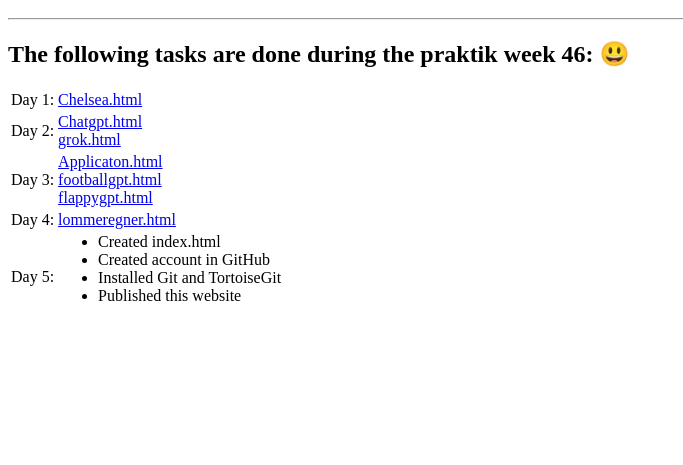
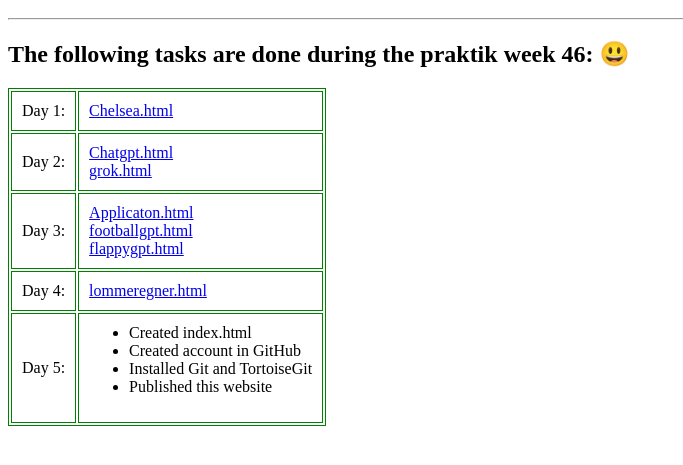
Before and after one commit to reyanshbhatta-bit/PraktikUger46, a plain HTML site: page index.html in a window 1280 px wide. Shown: the part 49-514 px from the top of the page, without its empty margins (0-683 px from the left). Drawn offline with Linux system fonts and the light colour scheme.

Commit message:
table design added

```diff
--- a/index.html
+++ b/index.html
@@ -2,9 +2,18 @@
 
 <head>
     <style>
+        table,
+        th,
+        td {
+            border: 1px solid green;
+        }
 
+        th,
+        td {
+            padding: 10px;
+        }
     </style>
-    <title>Homepage</title>
+    <title>Home page</title>
 </head>
 
 <body>
@@ -55,4 +64,5 @@
         </tr>
     </table>
 </body>
+
 </html>
```
